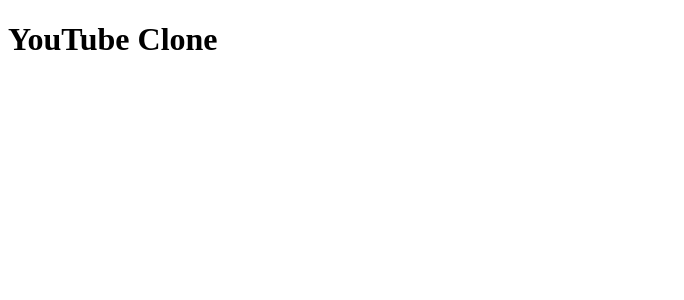
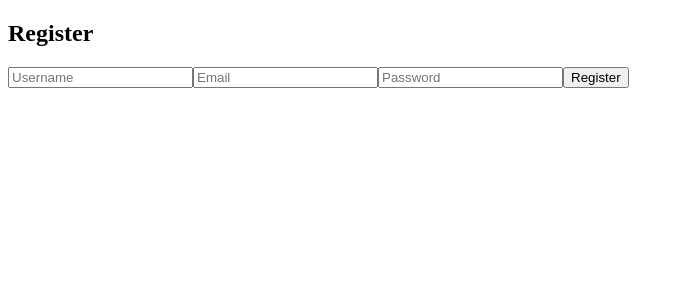
Before and after one commit to Siddhartha1011/clone-youtube, a React (Vite) app in the folder frontend/: page /register in a window 1280 px wide. Shown: the top 300 px of the page, without its empty margins (0-684 px from the left). Built offline with nearby package versions, Linux system fonts and the light colour scheme.

Commit message:
create login and registration pages

```diff
--- a/frontend/package.json
+++ b/frontend/package.json
@@ -11,7 +11,8 @@
   },
   "dependencies": {
     "react": "^19.2.0",
-    "react-dom": "^19.2.0"
+    "react-dom": "^19.2.0",
+    "react-router-dom": "^7.13.0"
   },
   "devDependencies": {
     "@eslint/js": "^9.39.1",
--- a/frontend/src/App.jsx
+++ b/frontend/src/App.jsx
@@ -1,8 +1,15 @@
+import { BrowserRouter, Routes, Route } from "react-router-dom";
+import LoginPage from "./pages/LoginPage";
+import RegisterPage from "./pages/RegisterPage";
+
 const App = () => {
   return (
-    <div>
-      <h1>YouTube Clone</h1>
-    </div>
+    <BrowserRouter>
+      <Routes>
+        <Route path="/login" element={<LoginPage />} />
+        <Route path="/register" element={<RegisterPage />} />
+      </Routes>
+    </BrowserRouter>
   );
 };
 
--- /dev/null
+++ b/frontend/src/pages/LoginPage.jsx
@@ -0,0 +1,38 @@
+import { useState } from "react";
+
+const LoginPage = () => {
+  const [email, setEmail] = useState("");
+  const [password, setPassword] = useState("");
+
+  const handleSubmit = (e) => {
+    e.preventDefault();
+    console.log({ email, password });
+  };
+
+  return (
+    <div className="auth-container">
+      <h2>Login</h2>
+      <form onSubmit={handleSubmit}>
+        <input
+          type="email"
+          placeholder="Email"
+          value={email}
+          onChange={(e) => setEmail(e.target.value)}
+          required
+        />
+
+        <input
+          type="password"
+          placeholder="Password"
+          value={password}
+          onChange={(e) => setPassword(e.target.value)}
+          required
+        />
+
+        <button type="submit">Login</button>
+      </form>
+    </div>
+  );
+};
+
+export default LoginPage;
--- /dev/null
+++ b/frontend/src/pages/RegisterPage.jsx
@@ -0,0 +1,47 @@
+import { useState } from "react";
+
+const RegisterPage = () => {
+  const [username, setUsername] = useState("");
+  const [email, setEmail] = useState("");
+  const [password, setPassword] = useState("");
+
+  const handleSubmit = (e) => {
+    e.preventDefault();
+    console.log({ username, email, password });
+  };
+
+  return (
+    <div className="auth-container">
+      <h2>Register</h2>
+      <form onSubmit={handleSubmit}>
+        <input
+          type="text"
+          placeholder="Username"
+          value={username}
+          onChange={(e) => setUsername(e.target.value)}
+          required
+        />
+
+        <input
+          type="email"
+          placeholder="Email"
+          value={email}
+          onChange={(e) => setEmail(e.target.value)}
+          required
+        />
+
+        <input
+          type="password"
+          placeholder="Password"
+          value={password}
+          onChange={(e) => setPassword(e.target.value)}
+          required
+        />
+
+        <button type="submit">Register</button>
+      </form>
+    </div>
+  );
+};
+
+export default RegisterPage;
```
Also changed, not shown: 1 other file (tests, documents, lock files or other folders).
